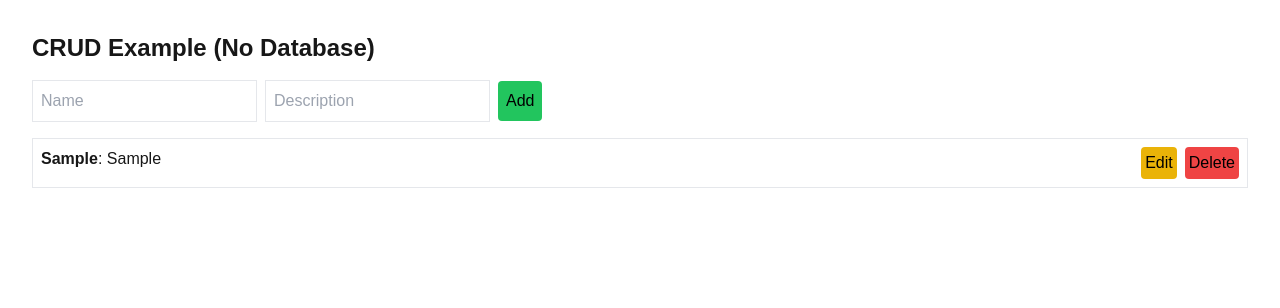
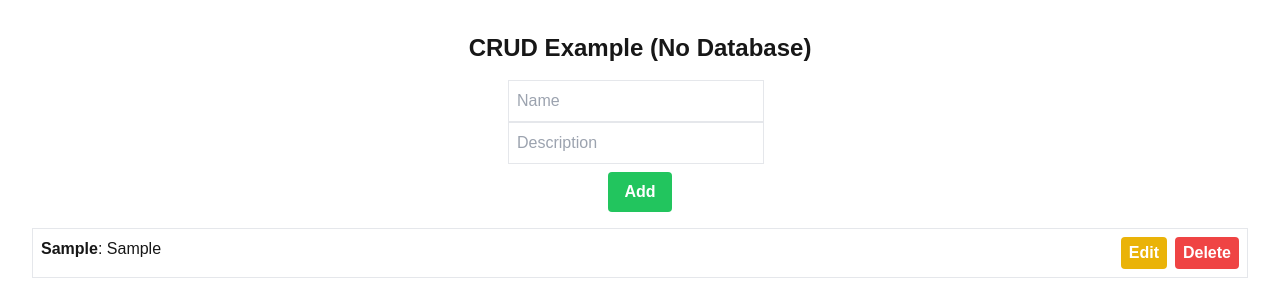
Before and after one commit to rafaelmm16/Next.js-CRUD, a Next.js app in the folder my-app/: page / in a window 1280 px wide. Both pictures are taken after typing "Sample", "Sample" into the empty fields and a click on the button "Add". Shown: the top 308 px of the page. Built offline with nearby package versions, Linux system fonts and the light colour scheme.

Commit message:
🧑‍💻 centralizado e adicionado animação

```diff
--- a/my-app/src/app/page.tsx
+++ b/my-app/src/app/page.tsx
@@ -1,4 +1,4 @@
-"use client"; // Add this line
+"use client";
 import { useState } from 'react';
 
 interface Item {
@@ -22,7 +22,7 @@ export default function Home() {
     }
   };
 
-  const editItem = (item: Item) => { // Specify item type
+  const editItem = (item: Item) => {
     setEditingItem(item);
     setNewItem({ name: item.name, description: item.description });
   };
@@ -38,24 +38,25 @@ export default function Home() {
     }
   };
 
-  const deleteItem = (item: Item) => { // Specify item type
+  const deleteItem = (item: Item) => {
     const updatedItems = items.filter((i) => i !== item);
     setItems(updatedItems);
   };
 
   return (
-      <div className="container mx-auto p-8">
-          <h1 className="text-2xl font-bold mb-4">CRUD Example (No Database)</h1>
+    <div className="container mx-auto p-8 flex flex-col items-center"> {/* Center content */}
+      <h1 className="text-2xl font-bold mb-4 text-center">CRUD Example (No Database)</h1>
 
       {/* Input Form */}
-          <div className="mb-4">
+      <div className="mb-4 flex flex-col items-center">
+        <div className="flex flex-col mb-2"> {/*  Wrap inputs in a flex container */}
           <input
             type="text"
             name="name"
             placeholder="Name"
             value={newItem.name}
             onChange={handleInputChange}
-                  className="border p-2 mr-2 text-black"
+            className="border p-2 mr-2 text-black w-64"
           />
           <input
             type="text"
@@ -63,36 +64,48 @@ export default function Home() {
             placeholder="Description"
             value={newItem.description}
             onChange={handleInputChange}
-                  className="border p-2 mr-2 text-black"
+            className="border p-2 mr-2 text-black w-64"
           />
+        </div>
+
+        {/*  Button */}
         {editingItem ? (
-                  <button onClick={updateItem} className="bg-blue-500 text-black p-2 rounded">
+          <button
+            onClick={updateItem}
+            className="bg-blue-500 hover:bg-blue-700 text-white font-bold py-2 px-4 rounded focus:outline-none focus:shadow-outline transition duration-300 ease-in-out"
+          >
             Update
           </button>
         ) : (
-                  <button onClick={addItem} className="bg-green-500 text-black p-2 rounded">
+          <button
+            onClick={addItem}
+            className="bg-green-500 hover:bg-green-700 text-white font-bold py-2 px-4 rounded focus:outline-none focus:shadow-outline transition duration-300 ease-in-out"
+          >
             Add
           </button>
         )}
       </div>
 
       {/* Item List */}
-          <ul>
+      <ul className="w-full">
         {items.map((item, index) => (
-                  <li key={index} className="border p-2 mb-2 flex justify-between">
+          <li
+            key={index}
+            className="border p-2 mb-2 flex justify-between w-full"
+          >
             <div>
               <span className="font-bold">{item.name}</span>: {item.description}
             </div>
             <div>
               <button
                 onClick={() => editItem(item)}
-                              className="bg-yellow-500 text-black p-1 rounded mr-2"
+                className="bg-yellow-500 hover:bg-yellow-700 text-white font-bold py-1 px-2 rounded focus:outline-none focus:shadow-outline transition duration-300 ease-in-out mr-2"
               >
                 Edit
               </button>
               <button
                 onClick={() => deleteItem(item)}
-                              className="bg-red-500 text-black p-1 rounded"
+                className="bg-red-500 hover:bg-red-700 text-white font-bold py-1 px-2 rounded focus:outline-none focus:shadow-outline transition duration-300 ease-in-out"
               >
                 Delete
               </button>
```
Lines whose indentation alone changed are shown as unchanged.
